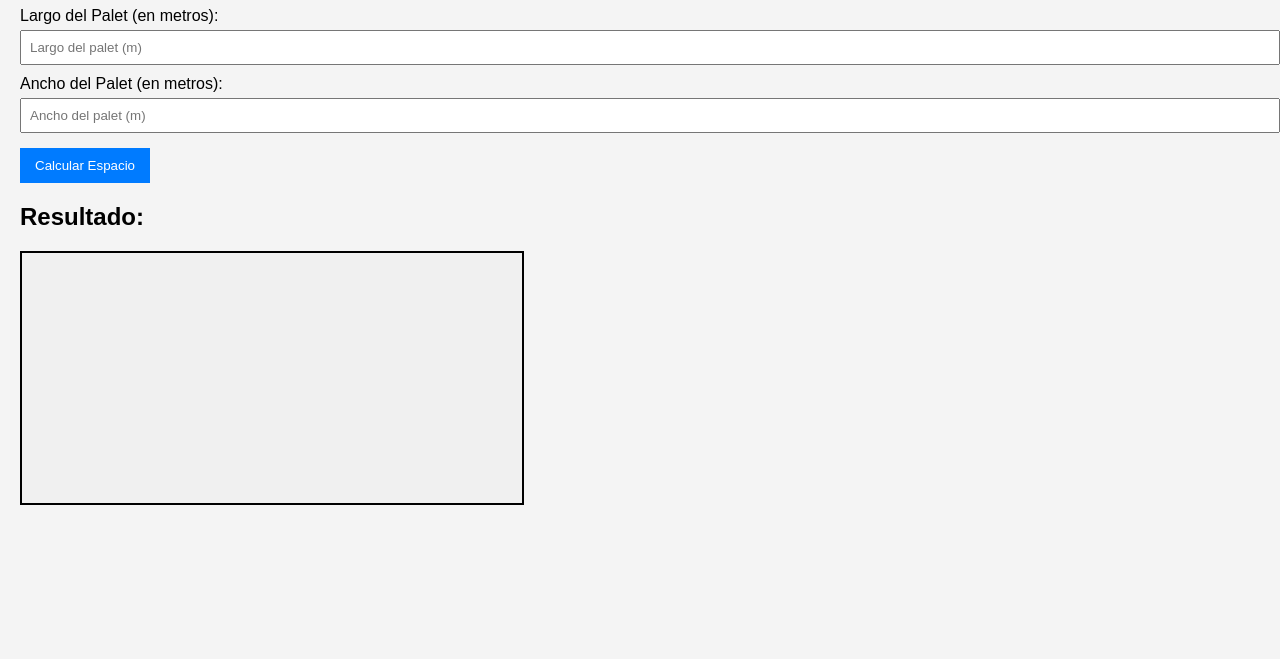
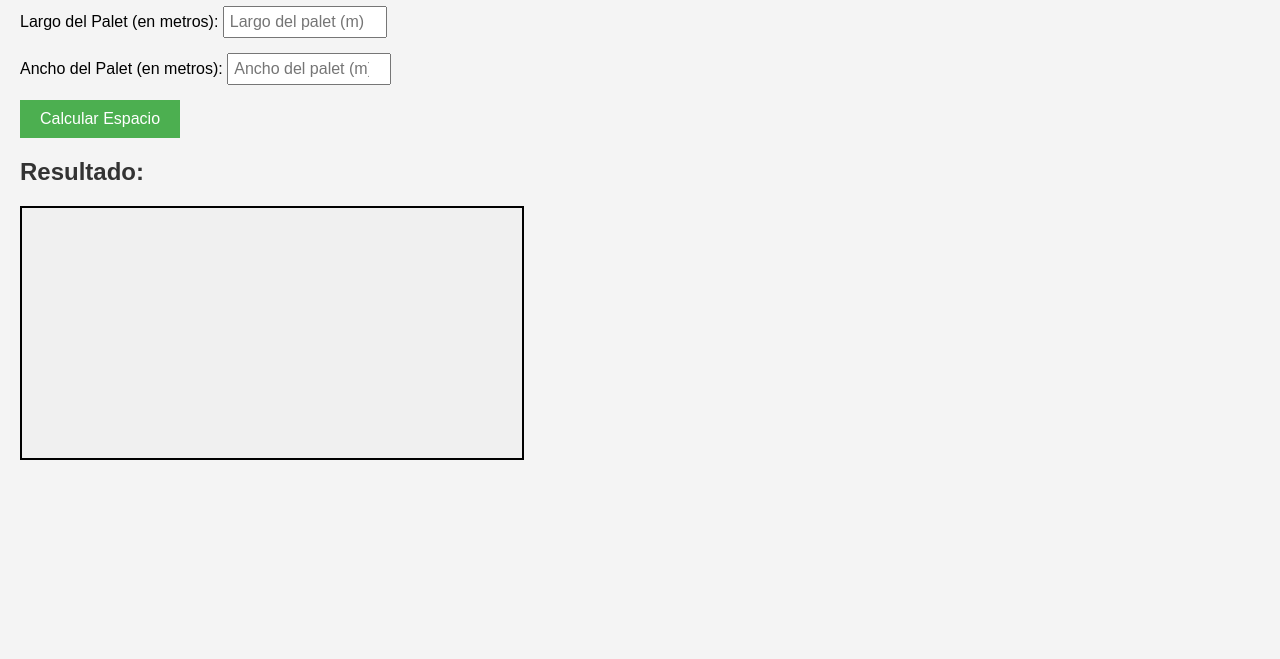
Before and after one commit to Conner1234567/calculadora-palets, a plain HTML site: page index.html in a window 1280 px wide. Shown: the part 141-800 px from the top of the page. Drawn offline with Linux system fonts and the light colour scheme.

Commit message:
Update styles.css

```diff
--- a/styles.css
+++ b/styles.css
@@ -1,35 +1,53 @@
+/* Estilo general de la página */
 body {
     font-family: Arial, sans-serif;
-    margin: 20px;
-    padding: 0;
     background-color: #f4f4f4;
+    margin: 0;
+    padding: 20px;
 }
 
-form {
-    margin: 20px 0;
+h1 {
+    color: #333;
 }
 
-label {
-    display: block;
-    margin-top: 10px;
+h2 {
+    color: #333;
 }
 
-input {
-    width: 100%;
-    padding: 8px;
-    margin-top: 5px;
+div {
+    margin-bottom: 15px;
+}
+
+input[type="number"] {
+    padding: 5px;
+    font-size: 16px;
+    width: 150px;
 }
 
 button {
-    margin-top: 15px;
-    padding: 10px 15px;
-    background-color: #007bff;
+    padding: 10px 20px;
+    font-size: 16px;
+    background-color: #4caf50;
     color: white;
     border: none;
     cursor: pointer;
 }
 
-#resultado {
-    margin-top: 20px;
-    font-weight: bold;
+button:hover {
+    background-color: #45a049;
 }
+
+.camion {
+    width: 500px;
+    height: 250px;
+    border: 2px solid #000;
+    position: relative;
+    background-color: #f0f0f0;
+}
+
+.palet {
+    width: 80px; /* Ancho del palet */
+    height: 120px; /* Alto del palet */
+    background-color: #4caf50;
+    position: absolute;
+}
```
